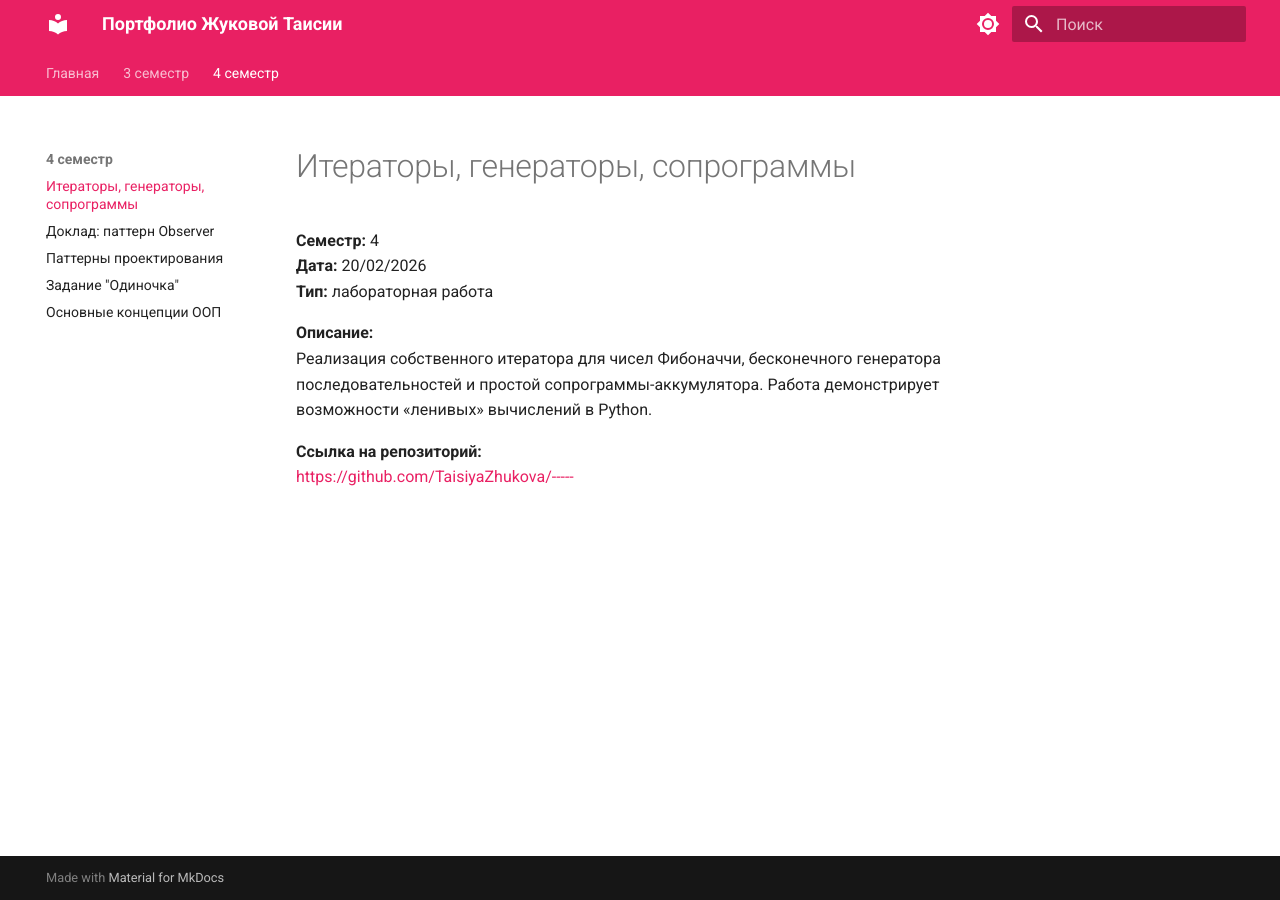
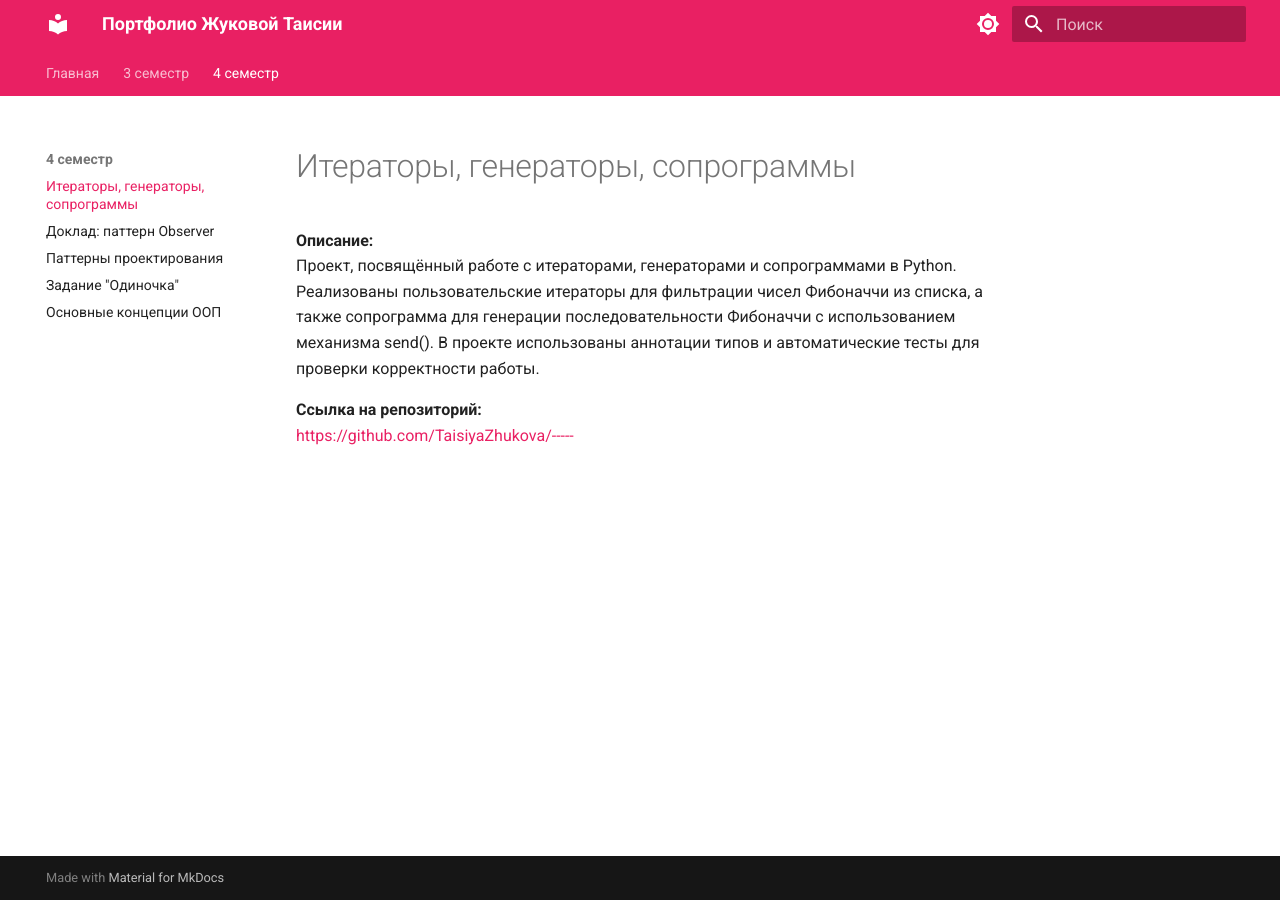
Before and after one commit to TaisiyaZhukova/portfolio-site, an MkDocs documentation site: the page built from docs/projects/iterators_generators_coroutines.md, in a window 1280 px wide. Built offline with MkDocs 1.6.1 and Material for MkDocs 9.7.7, drawn with Linux system fonts in a browser that asks for light colours.

Commit message:
Update iterators_generators_coroutines.md

```diff
--- a/docs/projects/iterators_generators_coroutines.md
+++ b/docs/projects/iterators_generators_coroutines.md
@@ -1,11 +1,7 @@
 # Итераторы, генераторы, сопрограммы
 
-**Семестр:** 4
-**Дата:** 20/02/2026
-**Тип:** лабораторная работа
-
 **Описание:**
-Реализация собственного итератора для чисел Фибоначчи, бесконечного генератора последовательностей и простой сопрограммы-аккумулятора. Работа демонстрирует возможности «ленивых» вычислений в Python.
+Проект, посвящённый работе с итераторами, генераторами и сопрограммами в Python. Реализованы пользовательские итераторы для фильтрации чисел Фибоначчи из списка, а также сопрограмма для генерации последовательности Фибоначчи с использованием механизма send(). В проекте использованы аннотации типов и автоматические тесты для проверки корректности работы.
 
 **Ссылка на репозиторий:**
 [https://github.com/TaisiyaZhukova/-_-_-_-_-](https://github.com/TaisiyaZhukova/-_-_-_-_-)
```
